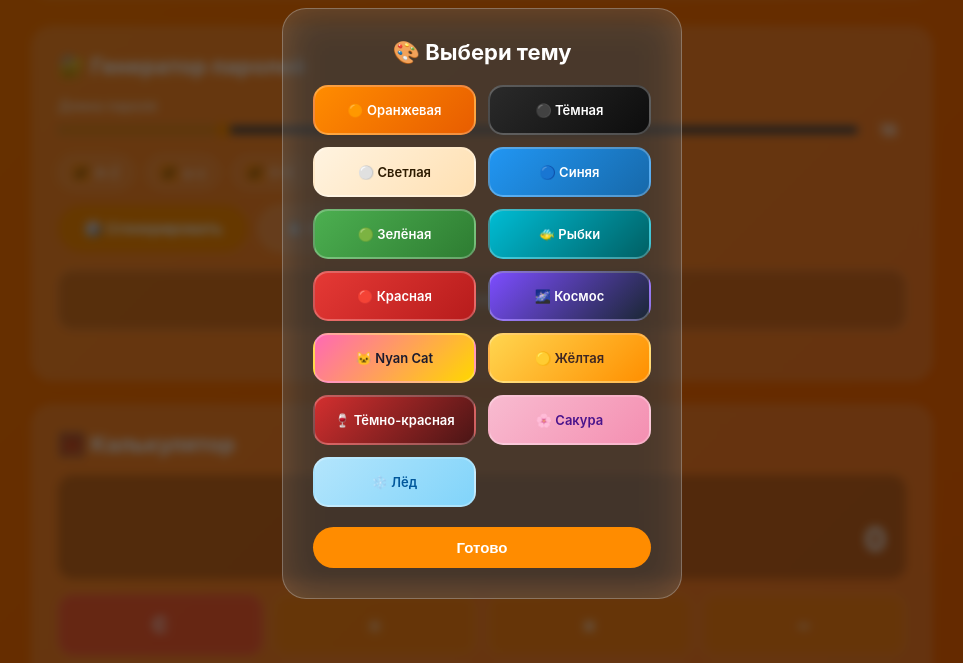
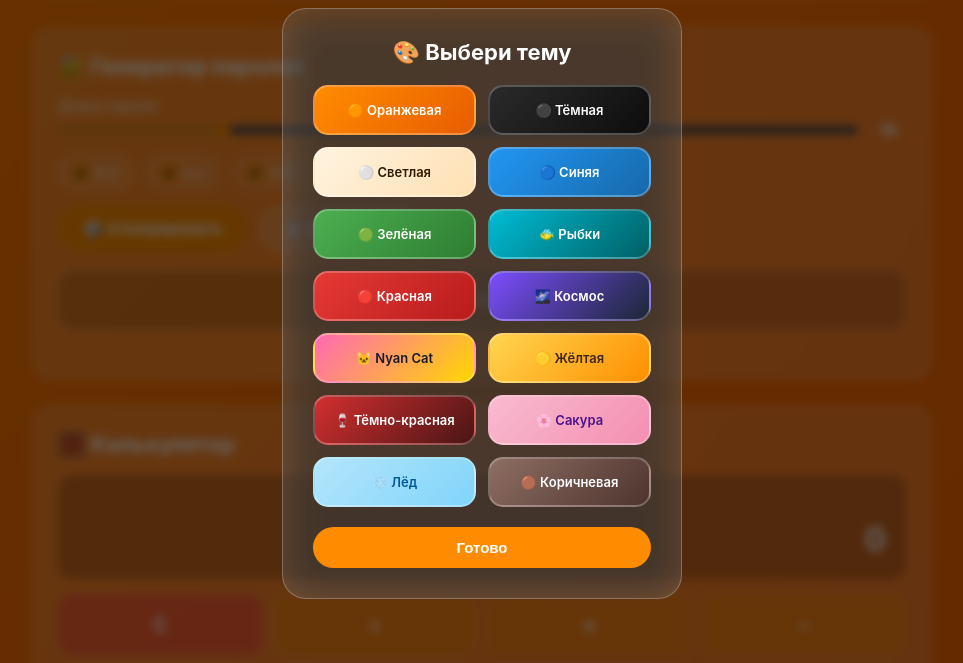
Before and after one commit to dazhisuper0-create/Ki_Tools, a plain HTML site: page tools.html in a window 1280 px wide. Both pictures are taken after a click on the button "⚙️". Shown: the part 97-760 px from the top of the page, without its empty margins (158-1121 px from the left). Drawn offline with Linux system fonts and the light colour scheme.

Commit message:
Update tools.html

```diff
--- a/tools.html
+++ b/tools.html
@@ -308,6 +308,7 @@
                 <div class="theme-option theme-darkred" onclick="setTheme('darkred')">🍷 Тёмно-красная</div>
                 <div class="theme-option theme-sakura" onclick="setTheme('sakura')">🌸 Сакура</div>
                 <div class="theme-option theme-ice" onclick="setTheme('ice')">❄️ Лёд</div>
+                <div class="theme-option theme-brown" onclick="setTheme('brown')">🟤 Коричневая</div>
             </div>
             <button class="close-btn" onclick="closeSettings()">Готово</button>
         </div>
```
